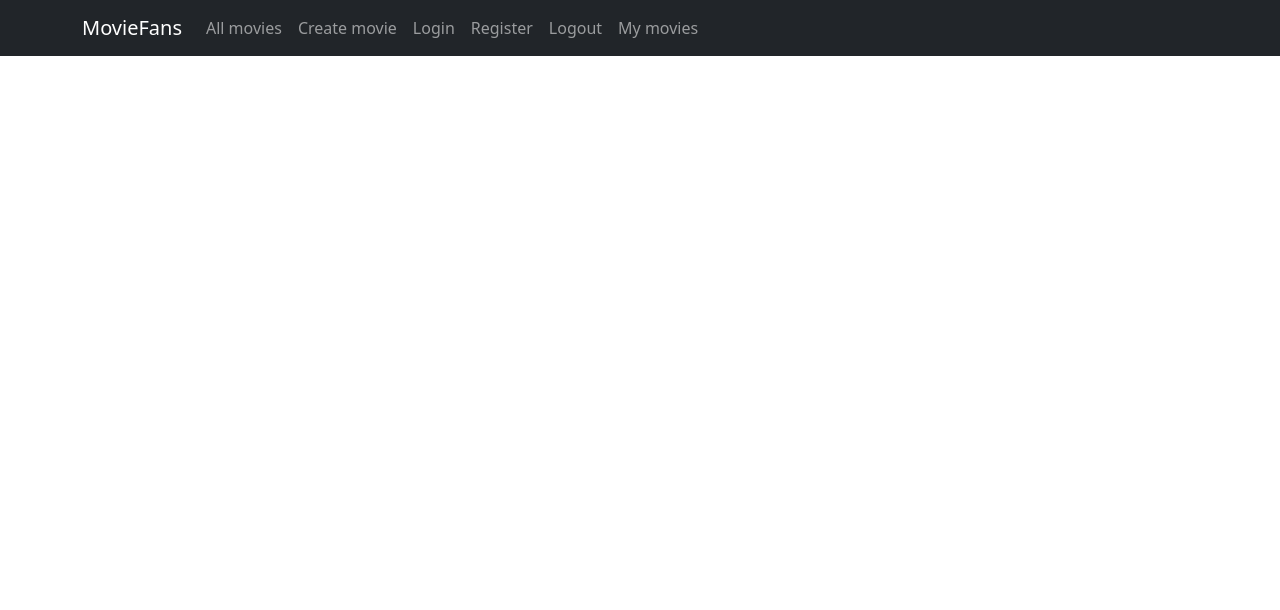
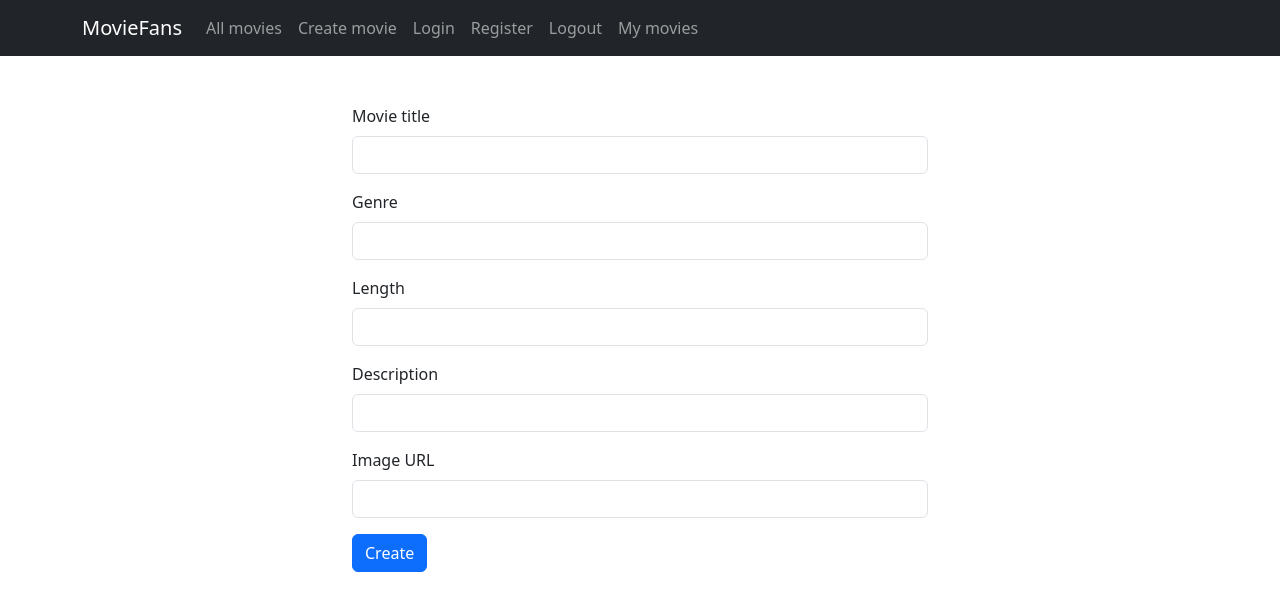
Before and after one commit to DimitarGenchev/MovieFans, a React (Vite) app in the folder client/: page /movies/create in a window 1280 px wide. Shown: the top 610 px of the page. Built offline with nearby package versions, Linux system fonts and the light colour scheme.

Commit message:
Added listing and creating functionality for movies

```diff
--- a/client/src/App.jsx
+++ b/client/src/App.jsx
@@ -2,6 +2,7 @@ import 'bootstrap/dist/css/bootstrap.min.css';
 import Header from './components/header/Header';
 import { Routes, Route } from 'react-router-dom';
 import MoviesList from './components/movies-list/MoviesList';
+import MovieCreate from './components/movie-create/MovieCreate';
 
 function App() {
     return (
@@ -11,6 +12,7 @@ function App() {
             <main>
                 <Routes>
                     <Route path='/movies' element={<MoviesList />} />
+                    <Route path='/movies/create' element={<MovieCreate />} />
                 </Routes>
             </main>
         </>
--- /dev/null
+++ b/client/src/api/movies-api.js
@@ -0,0 +1,28 @@
+import * as requester from './requester';
+
+const BASE_URL = 'http://localhost:3030/jsonstore/movies'
+
+export const getAll = async () => {
+    const moviesResponse = await requester.get(BASE_URL);
+    const moviesResult = Object.values(moviesResponse);
+
+    return moviesResult;
+};
+
+export const getOne = async (movieId) => {
+    const movieResult = await requester.get(`${BASE_URL}/${movieId}`);
+
+    return movieResult;
+};
+
+export const create = async (data) => {
+    return await requester.post(BASE_URL, data);
+}
+
+export const deleteOne = async (movieId) => {
+    return await requester.del(`${BASE_URL}/${movieId}`);
+};
+
+export const edit = async (gameId, data) => {
+    return await requester.put(`${BASE_URL}/${gameId}`, data);
+}
--- /dev/null
+++ b/client/src/api/requester.js
@@ -0,0 +1,25 @@
+async function requester(method, url, data) {
+    const options = {};
+
+    if (method !== 'GET') {
+        options.method = method;
+    }
+
+    if (data) {
+        options.headers = {
+            'Content-Type': 'application/json',
+        };
+
+        options.body = JSON.stringify(data);
+    }
+
+    const response = await fetch(url, options);
+    const result = await response.json();
+
+    return result;
+}
+
+export const get = requester.bind(null, 'GET');
+export const post = requester.bind(null, 'POST');
+export const put = requester.bind(null, 'PUT');
+export const del = requester.bind(null, 'DELETE');
--- a/client/src/components/header/Header.jsx
+++ b/client/src/components/header/Header.jsx
@@ -11,7 +11,7 @@ export default function Header() {
                     <Navbar.Brand as={Link} to="/">MovieFans</Navbar.Brand>
                     <Nav className="me-auto">
                         <Nav.Link as={Link} to="/movies">All movies</Nav.Link>
-                        <Nav.Link as={Link} to="#features">Create movie</Nav.Link>
+                        <Nav.Link as={Link} to="/movies/create">Create movie</Nav.Link>
                         <Nav.Link as={Link} to="#pricing">Login</Nav.Link>
                         <Nav.Link as={Link} to="#pricing">Register</Nav.Link>
                         <Nav.Link as={Link} to="#pricing">Logout</Nav.Link>
--- /dev/null
+++ b/client/src/components/movie-create/MovieCreate.jsx
@@ -0,0 +1,76 @@
+import { useState } from 'react';
+import Button from 'react-bootstrap/Button';
+import Container from 'react-bootstrap/esm/Container';
+import Form from 'react-bootstrap/Form';
+import * as moviesAPI from '../../api/movies-api';
+import { useNavigate } from 'react-router-dom';
+
+export default function MovieCreate() {
+    const [formValues, setFormValues] = useState({
+        title: '',
+        genre: '',
+        length: '',
+        description: '',
+        imageUrl: '',
+    })
+
+    const navigate = useNavigate();
+
+    const changeHandler = (e) => {
+        setFormValues(oldValues => ({
+            ...oldValues,
+            [e.target.name]: e.target.value,
+        }));
+    };
+
+    const formSubmitHandler = async (e) => {
+        e.preventDefault();
+
+        await moviesAPI.create(formValues);
+
+        setFormValues({
+            title: '',
+            genre: '',
+            length: '',
+            description: '',
+            imageUrl: '',
+        });
+
+        navigate('/movies');
+    }
+
+    return (
+        <Container style={{ maxWidth: '600px' }}>
+            <Form onSubmit={formSubmitHandler}>
+                <Form.Group className="mb-3">
+                    <Form.Label>Movie title</Form.Label>
+                    <Form.Control type="text" name="title" value={formValues.title} onChange={changeHandler} />
+                </Form.Group>
+
+                <Form.Group className="mb-3">
+                    <Form.Label>Genre</Form.Label>
+                    <Form.Control type="text" name="genre" value={formValues.genre} onChange={changeHandler} />
+                </Form.Group>
+
+                <Form.Group className="mb-3">
+                    <Form.Label>Length</Form.Label>
+                    <Form.Control type="text" name="length" value={formValues.length} onChange={changeHandler} />
+                </Form.Group>
+
+                <Form.Group className="mb-3">
+                    <Form.Label>Description</Form.Label>
+                    <Form.Control type="text" name="description" value={formValues.description} onChange={changeHandler} />
+                </Form.Group>
+
+                <Form.Group className="mb-3">
+                    <Form.Label>Image URL</Form.Label>
+                    <Form.Control type="text" name="imageUrl" value={formValues.imageUrl} onChange={changeHandler} />
+                </Form.Group>
+
+                <Button variant="primary" type="submit">
+                    Create
+                </Button>
+            </Form>
+        </Container>
+    );
+}
--- a/client/src/components/movies-list/MoviesList.jsx
+++ b/client/src/components/movies-list/MoviesList.jsx
@@ -1,41 +1,26 @@
 import MovieCard from "./movie-card/MovieCard";
+import * as moviesAPI from '../../api/movies-api';
+import { useEffect, useState } from "react";
 
 export default function MoviesList() {
+    const [movies, setMovies] = useState([]);
+
+    useEffect(() => {
+        (async () => {
+            const moviesResult = await moviesAPI.getAll();
+            console.log(moviesResult);
+
+            setMovies(moviesResult);
+        })();
+    }, []);
+
     return (
         <div className="row g-4 mx-5">
-            <div className="col-lg-2 col-md-4 col-sm-6">
-                <MovieCard />
-            </div>
-            <div className="col-lg-2 col-md-4 col-sm-6">
-                <MovieCard />
-            </div>
-            <div className="col-lg-2 col-md-4 col-sm-6">
-                <MovieCard />
-            </div>
-            <div className="col-lg-2 col-md-4 col-sm-6">
-                <MovieCard />
-            </div>
-            <div className="col-lg-2 col-md-4 col-sm-6">
-                <MovieCard />
-            </div>
-            <div className="col-lg-2 col-md-4 col-sm-6">
-                <MovieCard />
-            </div>
-            <div className="col-lg-2 col-md-4 col-sm-6">
-                <MovieCard />
-            </div>
-            <div className="col-lg-2 col-md-4 col-sm-6">
-                <MovieCard />
-            </div>
-            <div className="col-lg-2 col-md-4 col-sm-6">
-                <MovieCard />
-            </div>
-            <div className="col-lg-2 col-md-4 col-sm-6">
-                <MovieCard />
-            </div>
-            <div className="col-lg-2 col-md-4 col-sm-6">
-                <MovieCard />
-            </div>
+            {movies.map(movie => (
+                <div key={movie._id} className="col-lg-2 col-md-4 col-sm-6">
+                    <MovieCard {...movie} />
+                </div>
+            ))}
         </div>
     );
 }
--- a/client/src/components/movies-list/movie-card/MovieCard.jsx
+++ b/client/src/components/movies-list/movie-card/MovieCard.jsx
@@ -1,20 +1,19 @@
 import Button from 'react-bootstrap/Button';
 import Card from 'react-bootstrap/Card';
 
-function MovieCard() {
+export default function MovieCard({
+    title,
+    description,
+    imageUrl,
+}) {
     return (
         <Card>
-      <Card.Img variant="top" src="https://pyxis.nymag.com/v1/imgs/83e/7da/cf93b5c5acea63a59c52189b6544f00b62-BTTF-Hugo-Glendinning.2x.rsocial.w600.jpg" />
+            <Card.Img variant="top" src={imageUrl} />
             <Card.Body>
-        <Card.Title>Back to the Future</Card.Title>
-        <Card.Text>
-          Some quick example text to build on the card title and make up the
-          bulk of the card's content.
-        </Card.Text>
+                <Card.Title>{title}</Card.Title>
+                <Card.Text>{description}</Card.Text>
                 <Button variant="primary">Details</Button>
             </Card.Body>
         </Card>
     );
 }
-
-export default MovieCard;
```
Also changed, not shown: 1 other file (tests, documents, lock files or other folders). Lines whose indentation alone changed are shown as unchanged.
